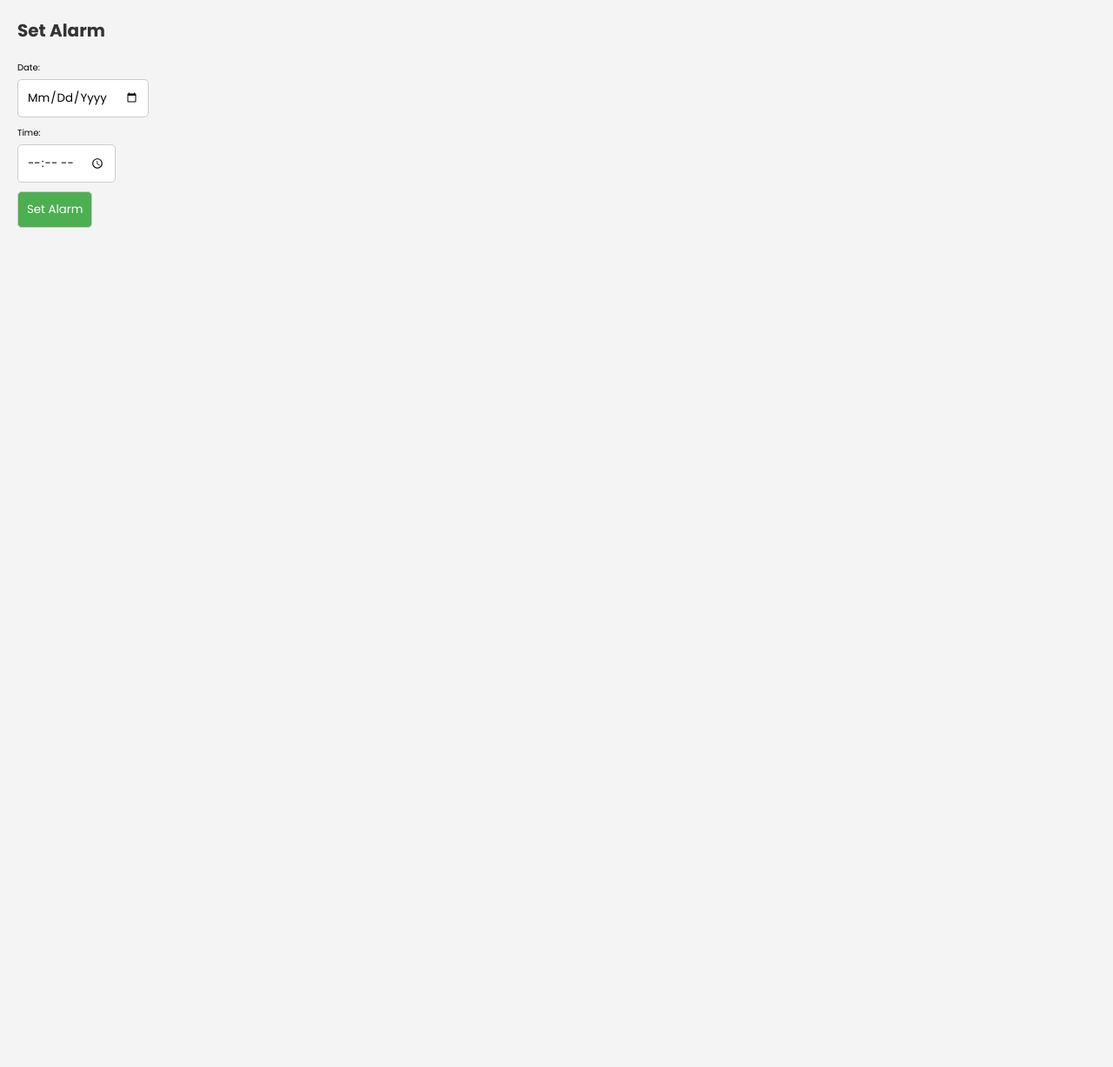
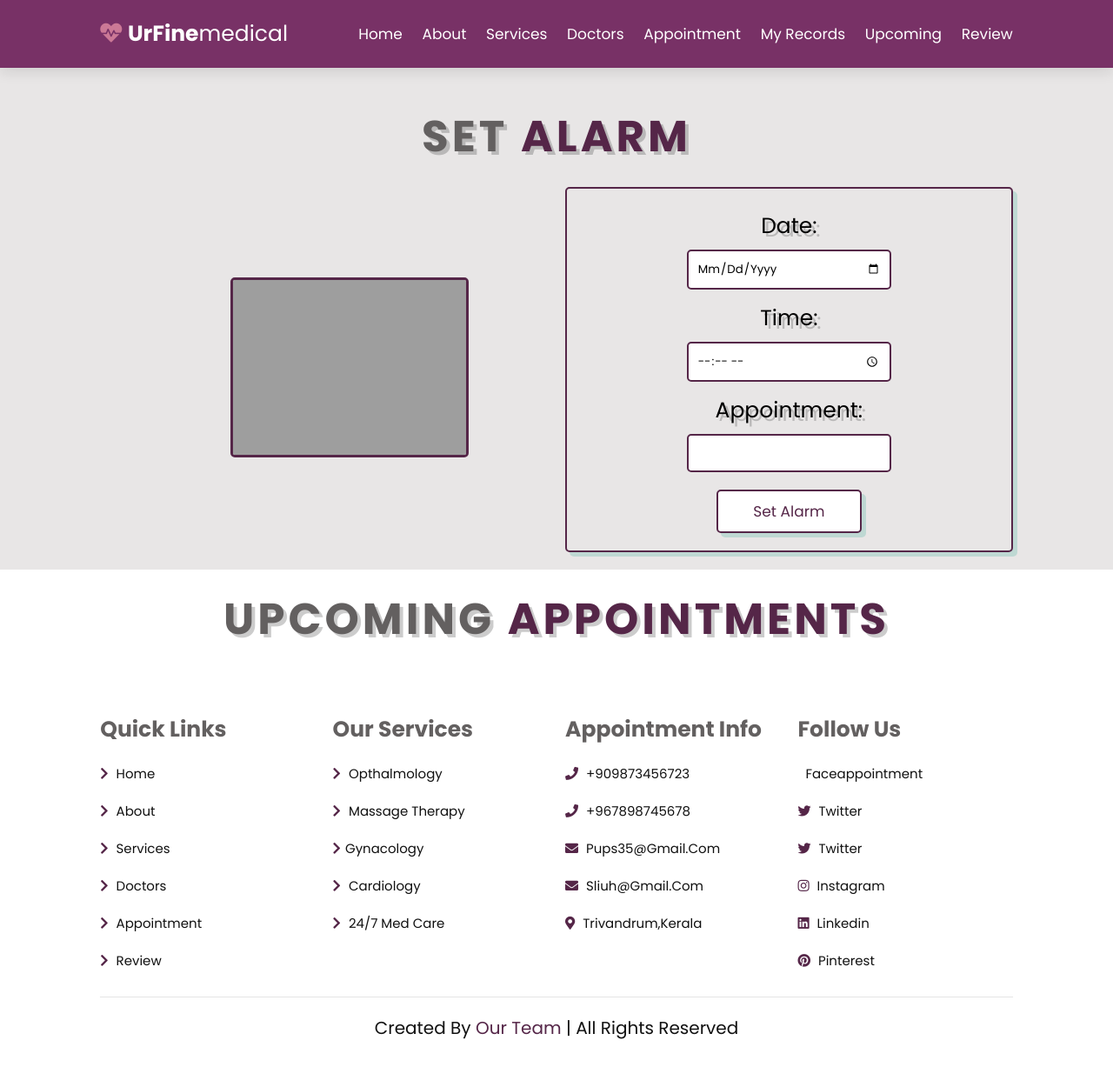
Before and after one commit to CodiesRising/UrFine, a PHP site: page /set_alarm.html in a window 1280 px wide. Shown: the whole page at 87% size. Before the commit the page ends 262 px from the top, so only its background shows below. Run offline with PHP 8.4, Linux system fonts and the light colour scheme; grey boxes are pictures that could not be loaded.

Commit message:
alarm page updated

```diff
--- a/set_alarm.html
+++ b/set_alarm.html
@@ -1,29 +1,84 @@
 <!DOCTYPE html>
-<html>
+<html lang="en">
 <head>
+    <meta charset="UTF-8">
+    <meta http-equiv="X-UA-Compatible" content="IE=edge">
+    <meta name="viewport" content="width=device-width, initial-scale=1.0">
     <title>Set Alarm for Next appointment</title>
-    <link rel="stylesheet"href="style.css">
+
+    <!-- font awesome cdn link  -->
+    <link rel="stylesheet" href="https://cdnjs.cloudflare.com/ajax/libs/font-awesome/5.15.4/css/all.min.css">
+
+    <!-- custom css file link  -->
+    <link rel="stylesheet" href="style.css">
+
 </head>
 <body>
-    <h1> Set Alarm</h1>
 
+<!-- header section starts  -->
+
+<header class="header">
+
+    <a href="#" class="logo"> <i class="fas fa-heartbeat"></i> <strong color="white">UrFine</strong>medical </a>
+
+    <nav class="navbar">
+        <a href="index.html">home</a>
+        <a href="#about">about</a>
+        <a href="#services">services</a>
+        <a href="#doctors">doctors</a>
+        <a href="#appointment">appointment</a>
+        <a href="records.html">my records</a>
+        <a href="set_alarm.html">upcoming</a>
+        <a href="#review">review</a>
+
+    </nav>
+
+    <div id="menu-btn" class="fas fa-bars"></div>
+
+</header>
+
+
+
+<!-- header section ends -->
+<section class="reminder" id="reminder">
+    <h1 class="heading">Set<span> alarm</span></h1>
+    <div class="row">
+        <div class="image">
+            <img src="alarmpic.png" alt="">
+        </div>
         <form onsubmit="scheduleMeeting(event)">
-      <label for="meetingDate"> Date:</label>
-      <input type="date" id="meetingDate" required><br>
+            <label for="meetingDate" class="deets">Date:</label>
+            <input type="date" id="meetingDate" required class="box"><br>
 
-      <label for="meetingTime">Time:</label>
-      <input type="time" id="meetingTime" required><br>
+            <label for="meetingTime" class="deets">Time:</label>
+            <input type="time" id="meetingTime" required class="box"><br>
 
-      <button type="submit">Set Alarm</button>
+            <label class="deets">Appointment:</label>
+            <input type="text" id="appointmentDetails" required class="box"><br>
+
+            <input type="submit" value="Set Alarm" class="btn" onclick="displayMessage()">
+            <p class="deets" id="message"></p>
         </form>
+    </div>
+</section>
+
+<section class="active-alarms" id="activeAlarms">
+    <h2 class="heading">Upcoming <span>Appointments</span></h2>
+    <ul id="alarmsList"></ul>
+</section>
 
 <script>
+
+
+   let alarms = []; // Array to store alarm details
+
 function scheduleMeeting(event) {
     event.preventDefault();
 
-        // Get the meeting date and time from the input fields
+    // Get the meeting date, time, and appointment from the input fields
     var meetingDate = document.getElementById("meetingDate").value;
     var meetingTime = document.getElementById("meetingTime").value;
+    var appointment = document.getElementById("appointment").value;
 
     // Create a Date object with the selected date and time
     var meetingDateTime = new Date(meetingDate + "T" + meetingTime);
@@ -32,10 +87,30 @@
     var timeRemaining = meetingDateTime.getTime() - new Date().getTime();
 
     // Set a timeout to display the reminder when the time comes
-        setTimeout(displayReminder, timeRemaining);
+    setTimeout(function () {
+        displayReminder(alarms.length);
+    }, timeRemaining);
+
+    const alarm = {
+        dateTime: meetingDateTime, // Store the meeting date and time
+        canceled: false, // Initialize the canceled flag as false
+        appointment: appointment // Store the appointment details
+    };
+
+    alarms.push(alarm); // Add alarm to the array
+
+    updateActiveAlarms(); // Update the active alarms display
+
+    // Reset the form input fields
+    document.getElementById("meetingDate").value = "";
+    document.getElementById("meetingTime").value = "";
+    document.getElementById("appointment").value = "";
+
+    // Display the success message
+    displayMessage();
 }
 
-      function displayReminder() {
+function displayReminder(index) {
     // Play an alarm sound
     var audio = new Audio("alarm_sound.mp3");
     audio.play();
@@ -45,9 +120,106 @@
 
     // Pause the alarm sound
     audio.pause();
+
+    alarms[index].canceled = true; // Update the canceled flag
+    updateActiveAlarms(); // Update the active alarms display
 }
 
+function displayCancelMessage(index) {
+    alarms[index].canceled = true; // Update the canceled flag
+    updateActiveAlarms(); // Update the active alarms display
+}
+
+function updateActiveAlarms() {
+    const now = new Date();
+    const alarmsList = document.getElementById('alarmsList');
+    alarmsList.innerHTML = ''; // Clear the existing alarms list
+
+    alarms.forEach(function (alarm, index) {
+        if (!alarm.canceled && now < alarm.dateTime) {
+            // Create a new list item for the active alarm
+            const listItem = document.createElement('li');
+            listItem.textContent = `Alarm: ${alarm.dateTime.toLocaleString()} - Appointment: ${alarm.appointment}`;
+
+            // Create a cancel button for the alarm
+            const cancelButton = document.createElement('button');
+            cancelButton.textContent = 'Cancel';
+            cancelButton.addEventListener('click', function () {
+                displayCancelMessage(index);
+            });
+
+            // Add the cancel button to the list item
+            listItem.appendChild(cancelButton);
+
+            // Add the list item to the alarms list
+            alarmsList.appendChild(listItem);
+        } else if (!alarm.canceled && now >= alarm.dateTime) {
+            displayReminder(index);
+        }
+    });
+}
+
+function displayMessage() {
+    const message = document.getElementById('message');
+    message.textContent = 'Alarm Set Successfully!';
+    setTimeout(function () {
+        message.textContent = '';
+    }, 10000); // 10000 milliseconds = 10 seconds
+}
+
+updateActiveAlarms(); // Start updating the active alarms
 
 </script>
+
+<section class="footer">
+
+    <div class="box-container">
+
+        <div class="box">
+            <h3>quick links</h3>
+            <a href="#home"> <i class="fas fa-chevron-right"></i> home </a>
+            <a href="#about"> <i class="fas fa-chevron-right"></i> about </a>
+            <a href="#services"> <i class="fas fa-chevron-right"></i> services </a>
+            <a href="#doctors"> <i class="fas fa-chevron-right"></i> doctors </a>
+            <a href="#appointment"> <i class="fas fa-chevron-right"></i> appointment </a>
+            <a href="#review"> <i class="fas fa-chevron-right"></i> review </a>
+
+        </div>
+
+        <div class="box">
+            <h3>our services</h3>
+            <a href="#"> <i class="fas fa-chevron-right"></i> Opthalmology </a>
+            <a href="#"> <i class="fas fa-chevron-right"></i> massage therapy </a>
+            <a href="#"> <i class="fas fa-chevron-right"></i>Gynacology </a>
+            <a href="#"> <i class="fas fa-chevron-right"></i> Cardiology </a>
+            <a href="#"> <i class="fas fa-chevron-right"></i> 24/7 med care </a>
+        </div>
+
+        <div class="box">
+            <h3>appointment info</h3>
+            <a href="#"> <i class="fas fa-phone"></i> +909873456723 </a>
+            <a href="#"> <i class="fas fa-phone"></i> +967898745678 </a>
+            <a href="#"> <i class="fas fa-envelope"></i> pups35@gmail.com </a>
+            <a href="#"> <i class="fas fa-envelope"></i> sliuh@gmail.com </a>
+            <a href="#"> <i class="fas fa-map-marker-alt"></i> Trivandrum,Kerala </a>
+        </div>
+
+        <div class="box">
+            <h3>follow us</h3>
+            <a href="#"> <i class="fab fa-faceappointment-f"></i> faceappointment </a>
+            <a href="#"> <i class="fab fa-twitter"></i> twitter </a>
+            <a href="#"> <i class="fab fa-twitter"></i> twitter </a>
+            <a href="#"> <i class="fab fa-instagram"></i> instagram </a>
+            <a href="#"> <i class="fab fa-linkedin"></i> linkedin </a>
+            <a href="#"> <i class="fab fa-pinterest"></i> pinterest </a>
+        </div>
+
+    </div>
+
+    <div class="credit"> created by <span>Our Team</span> | all rights reserved </div>
+
+</section>
+
+<!-- footer section ends -->
   </body>
 </html>
--- a/style.css
+++ b/style.css
@@ -610,40 +610,112 @@ section:nth-child(even){
 
 /* CSS for meeting-setup.html */
 
-body {
+/*.reminder{
+    display: flex;
+
+    flex-wrap: wrap;
+    gap:1.5rem;
+    padding-top: 10rem;
+
+}
+.reminder .box-container{
+   display: grid;
+    grid-template-columns: repeat(auto-fit, minmax(30rem, 1fr));
+    gap:2rem;
+    padding-top: 10rem;
+}
+*/
+
+.reminder .heading{
+    padding-top: 10rem;;
+}
+.reminder .row{
+    display: flex;
+    align-items: center;
+    flex-wrap: wrap;
+    gap:2rem;
+}
+
+.reminder .row .image{
+    flex:1 1 45rem;
+    padding-left: 15rem;;
+}
+
+.reminder .row .image img{
+    width: 75%;
+        border:solid #552648;
+        border-radius: .5rem;
+
+}
+
+.reminder .row form{
+    flex:1 1 45rem;
+    background: #e8e6e6;
+    border:var(--border);
+    box-shadow: var(--box-shadow);
+    text-align: center;
+    padding: 2rem;
+    border-radius: .5rem;
+}
+.reminder .row form .message{
+    margin-bottom: 2rem;
+    border-radius: .5rem;
+    padding: 1.5rem 1rem;
+    font-size: 1.7rem;
+    text-align: center;
+
+}
+
+.reminder .row form .deets{
+    font-size: 2.5rem;
+    color: var(--border);
+    line-height: 1.8;
+    text-shadow: var(--text-shadow);
+}
+.reminder .row form h3{
+    color:var(--black);
+    padding-bottom: 1rem;
+    font-size: 3rem;
+}
+
+.reminder.row form .box{
+    width: 100%;
+    margin:.7rem 0;
+    border-radius: .5rem;
+    border:var(--border);
+    font-size: 1.6rem;
+    color: var(--black);
+    text-transform: none;
+
+    padding:1rem ;
+}
+
+.reminder .row form .btn{
+    padding:1rem 4rem;
+}
+
+/* {
     font-family: Arial, sans-serif;
     background-color: #f4f4f4;
     padding: 20px;
-  }
+  }*/
 
-  h1 {
-    color: #333;
-  }
 
-  form {
-    margin-top: 20px;
-  }
+
 
   label {
     display: block;
     margin-bottom: 5px;
+
   }
 
   input[type="date"],
   input[type="time"],
+  input[type="text"],
   button {
     padding: 10px;
     margin-bottom: 10px;
     border-radius: 5px;
-    border: 1px solid #ccc;
+    border: 2px solid #552648;
+    width:50%;
   }
-
-  button {
-    background-color: #4caf50;
-    color: white;
-    cursor: pointer;
-  }
-
-  button:hover {
-    background-color: #45a049;
-  }
```
Lines whose indentation alone changed are shown as unchanged.
